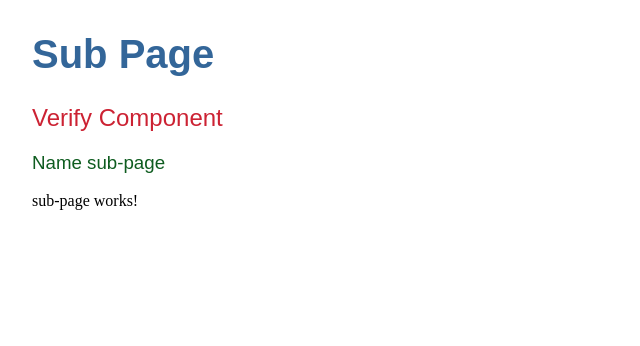
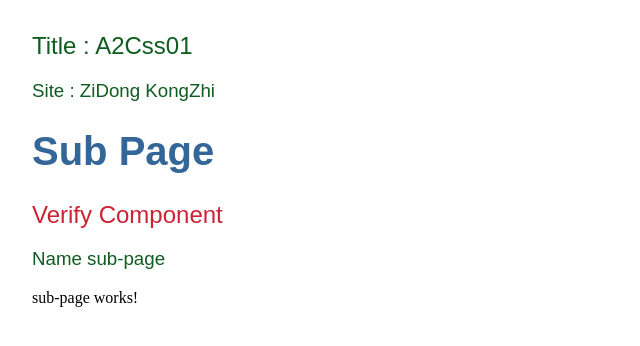
Before and after one commit to ding99/A2Css01, an Angular app: page / in a window 1280 px wide. Shown: the top 346 px of the page, without its empty margins (0-640 px from the left). Built offline with nearby package versions, Linux system fonts and the light colour scheme.

Commit message:
property value

```diff
--- a/src/app/app.component.html
+++ b/src/app/app.component.html
@@ -1 +1,4 @@
+<h2>Title : {{title}}</h2>
+<h3>Site : {{site}}</h3>
+
 <sub-page>Loading sub-page...</sub-page>
--- a/src/app/app.component.ts
+++ b/src/app/app.component.ts
@@ -7,4 +7,5 @@ import { Component } from '@angular/core';
 })
 export class AppComponent {
   title = 'A2Css01';
+  site = 'ZiDong KongZhi';
 }
```
